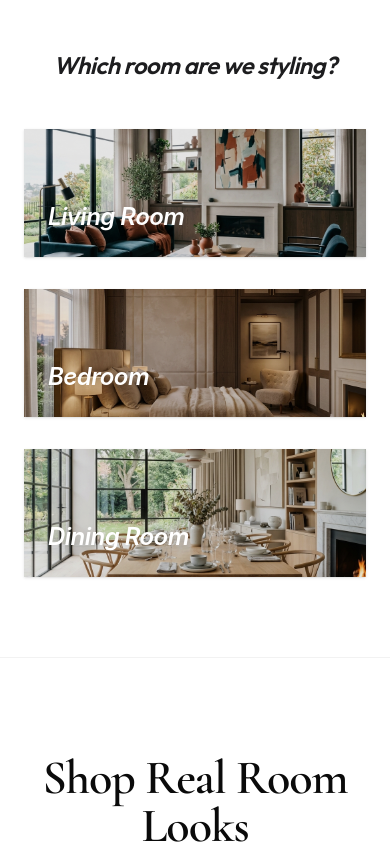
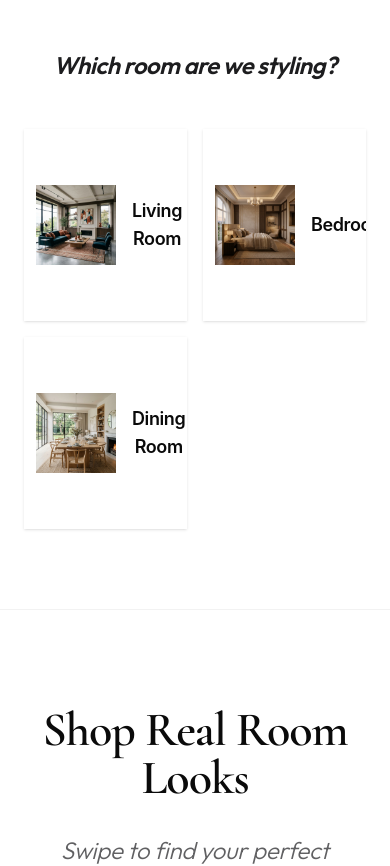
Before and after one commit to SiddharthChaturvedii/FABMYHOME, a Next.js app: page / in a window 390 px wide. Shown: the part 1220-2086 px from the top of the page. Built offline with nearby package versions, Linux system fonts and the light colour scheme.

Commit message:
style: unify heading sizes, adjust pillar alignment, and optimize quiz mobile layout

```diff
--- a/components/complete-look/CompleteTheLook.tsx
+++ b/components/complete-look/CompleteTheLook.tsx
@@ -166,11 +166,11 @@ export default function CompleteTheLook() {
           </div>
         </motion.div>
 
-        <div className="hidden lg:flex absolute top-[-10%] right-[6%] w-1/3 h-full justify-center items-start pointer-events-none z-0 drop-shadow-2xl">
+        <div className="hidden lg:flex absolute top-[7%] right-[6%] w-1/3 h-full justify-center items-start pointer-events-none z-0 drop-shadow-2xl">
           <img
             src="/pillar.png"
             alt="Decorative Pillar"
-            className="object-contain h-full max-h-[950px] transform -translate-y-12"
+            className="object-contain h-full max-h-[900px] transform -translate-y-2"
           />
         </div>
 
--- a/components/quiz/StyleQuiz.tsx
+++ b/components/quiz/StyleQuiz.tsx
@@ -35,24 +35,26 @@ export default function StyleQuiz() {
             initial="hidden"
             animate="show"
             exit="exit"
-            className="grid grid-cols-1 md:grid-cols-3 gap-8 w-full max-w-5xl"
+            className="grid grid-cols-2 md:grid-cols-3 gap-4 md:gap-8 w-full max-w-5xl"
           >
             {quizOptions.rooms.map((room) => (
               <motion.button
                 key={room.id}
                 variants={itemVariants}
                 onClick={() => { setRoom(room.id); nextStep(); }}
-                className={`relative h-32 md:h-48 lg:h-80 rounded-none overflow-hidden group transition-all duration-500 shadow-sm hover:shadow-2xl hover:shadow-[var(--color-midnight)]/20 hover:-translate-y-2 ${
+                className={`relative group transition-all duration-500 shadow-sm hover:shadow-2xl hover:shadow-[var(--color-midnight)]/20 ${
                   selections.room === room.id ? "ring-2 ring-[var(--color-terracotta)]" : ""
-                }`}
+                } flex flex-row md:flex-col items-center md:items-stretch gap-4 md:gap-0 p-3 md:p-0 bg-white md:bg-transparent md:h-48 lg:h-80 overflow-hidden`}
               >
-                <div className="absolute inset-0 bg-[var(--color-midnight)]/10 group-hover:bg-[var(--color-midnight)]/30 transition-colors z-20" />
-                <img
-                  src={room.image}
-                  alt={room.label}
-                  className="absolute inset-0 w-full h-full object-cover transition-transform duration-700 group-hover:scale-110 z-10"
-                />
-                <h3 className="absolute bottom-6 left-6 text-white font-display text-2xl md:text-3xl z-30 drop-shadow-lg font-bold italic tracking-tight">
+                <div className="w-20 h-20 md:w-full md:h-full shrink-0 relative overflow-hidden">
+                  <div className="absolute inset-0 bg-[var(--color-midnight)]/10 group-hover:bg-[var(--color-midnight)]/30 transition-colors z-20 md:block hidden" />
+                  <img
+                    src={room.image}
+                    alt={room.label}
+                    className="w-full h-full object-cover transition-transform duration-700 group-hover:scale-110"
+                  />
+                </div>
+                <h3 className="md:absolute md:bottom-6 md:left-6 text-[var(--color-midnight)] md:text-white font-display text-lg md:text-2xl lg:text-3xl z-30 md:drop-shadow-lg font-bold md:italic tracking-tight">
                   {room.label}
                 </h3>
               </motion.button>
@@ -132,12 +134,12 @@ export default function StyleQuiz() {
               We&apos;ve analyzed your selections. You lean towards a <span className="text-[var(--color-terracotta)] font-semibold">{selections.color}</span> palette with <span className="text-[var(--color-terracotta)] font-semibold">{selections.texture}</span> textures for your {selections.room}.
             </p>
             <div className="flex flex-col sm:flex-row gap-4">
-              <button className="bg-[var(--color-midnight)] text-white font-sans font-semibold uppercase tracking-[0.15em] px-8 py-5 rounded-none hover:scale-105 hover:shadow-2xl hover:shadow-[var(--color-midnight)]/30 transition-all duration-300">
+              <button className="bg-[var(--color-midnight)] text-white font-sans font-semibold uppercase tracking-[0.15em] px-8 py-3 rounded-none hover:scale-105 hover:shadow-2xl hover:shadow-[var(--color-midnight)]/30 transition-all duration-300">
                 View Your Curated Room
               </button>
               <button
                 onClick={resetQuiz}
-                className="bg-transparent border border-[var(--color-graphite)]/20 text-[var(--color-graphite)] font-sans font-semibold uppercase tracking-[0.15em] px-8 py-5 rounded-none hover:bg-[var(--color-graphite)]/5 transition-all duration-300"
+                className="bg-transparent border border-[var(--color-graphite)]/20 text-[var(--color-graphite)] font-sans font-semibold uppercase tracking-[0.15em] px-8 py-3 rounded-none hover:bg-[var(--color-graphite)]/5 transition-all duration-300"
               >
                 Retake Quiz
               </button>
--- a/components/trust/Testimonials.tsx
+++ b/components/trust/Testimonials.tsx
@@ -20,7 +20,7 @@ export default function Testimonials() {
           initial={{ opacity: 0, y: 20 }}
           whileInView={{ opacity: 1, y: 0 }}
           viewport={{ once: true }}
-          className="text-5xl md:text-8xl font-serif font-medium tracking-tight text-center text-black uppercase"
+          className="text-4xl md:text-6xl font-serif font-medium tracking-tight text-center text-black uppercase"
         >
           Testimonials
         </motion.h2>
```
